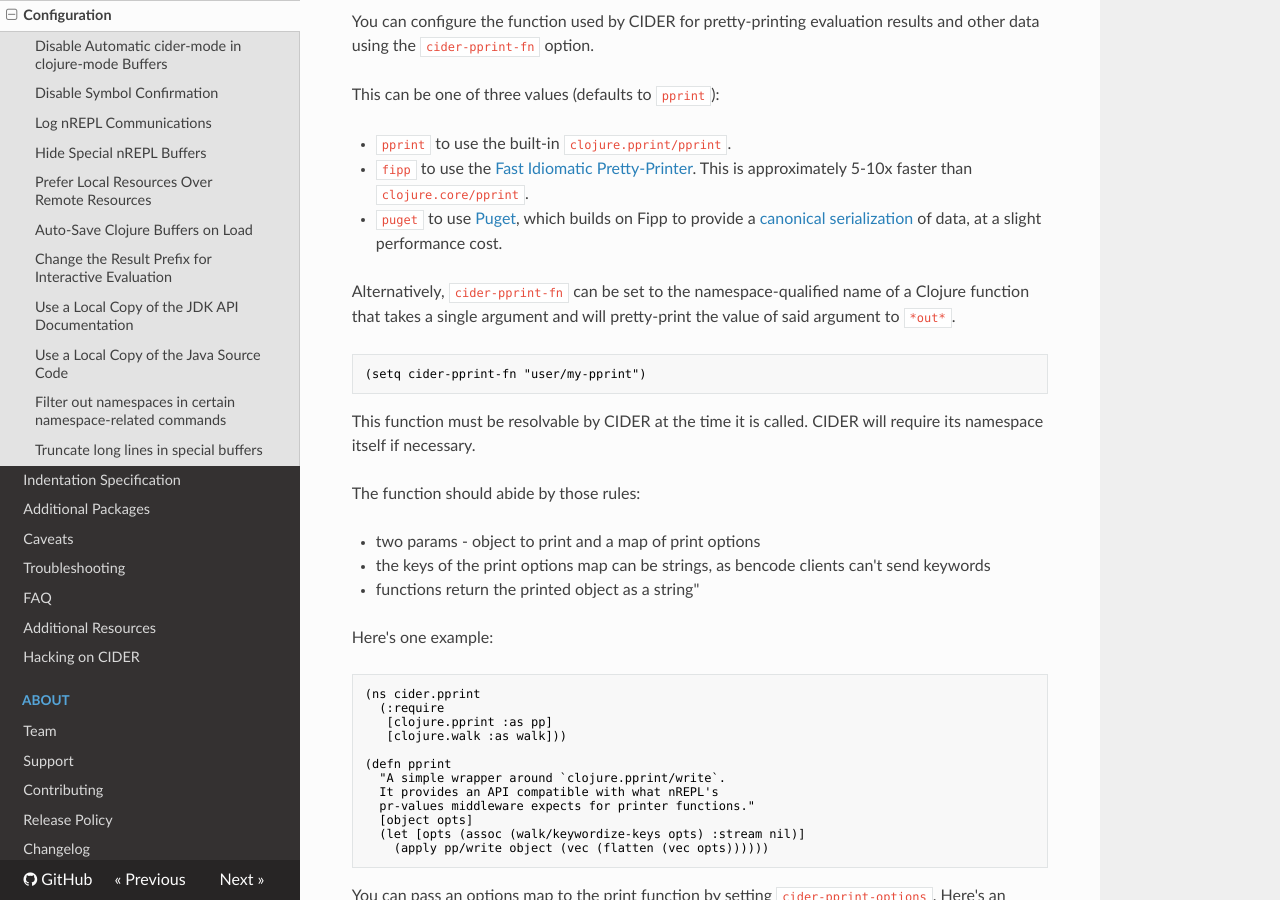
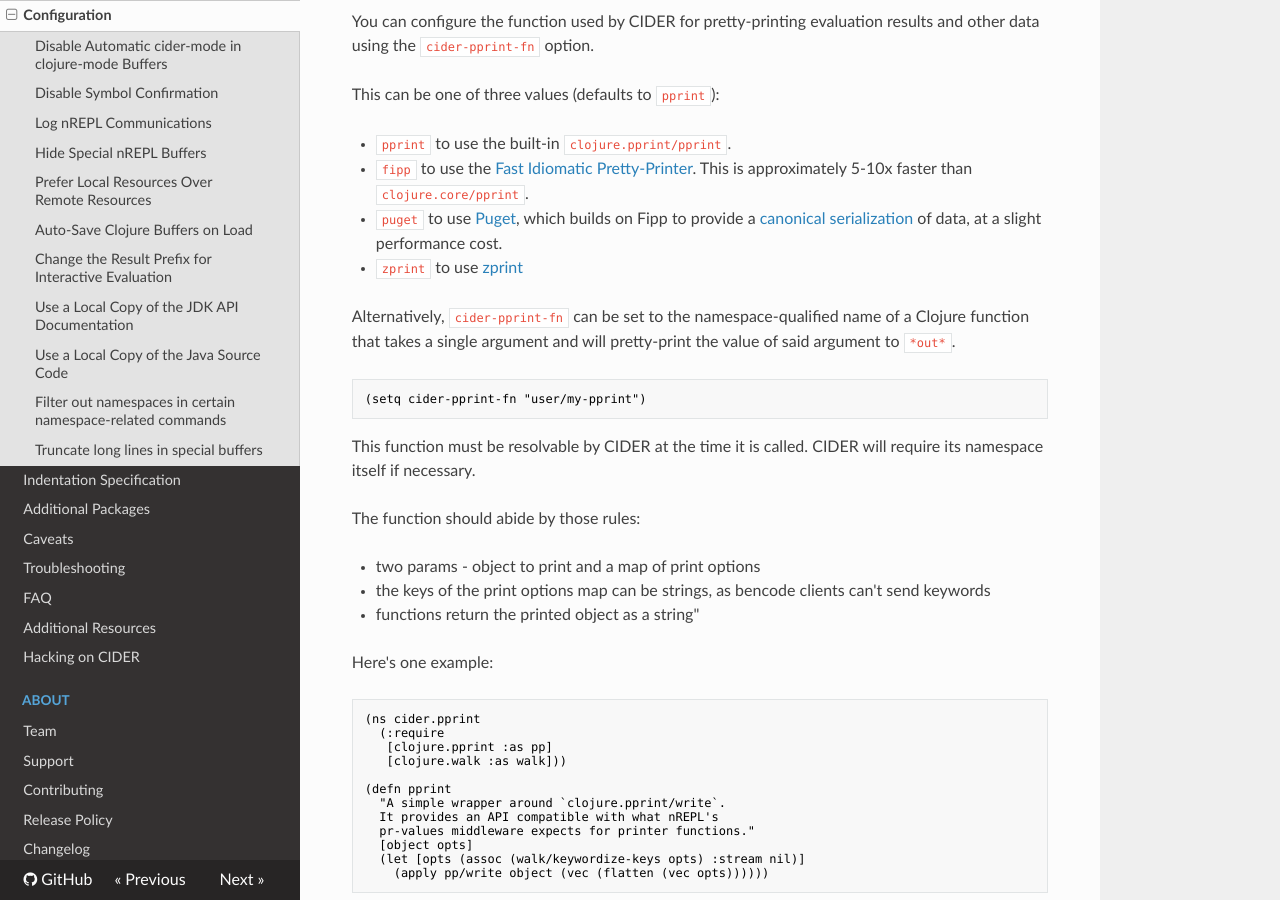
Before and after one commit to clojure-emacs/cider, an MkDocs documentation site: the page built from doc/configuration.md, in a window 1280 px wide and 900 px high, scrolled down 9404 px. Built offline with MkDocs 1.6.1, drawn with Linux system fonts in a browser that asks for light colours; nearby versions of some CDN libraries; old or Windows-style settings are respelled for this version of MkDocs.

Commit message:
Mention zprint in the docs

```diff
--- a/doc/configuration.md
+++ b/doc/configuration.md
@@ -385,6 +385,8 @@
   [canonical serialization](https://github.com/greglook/puget#canonical-representation)
   of data, at a slight performance cost.
 
+- `zprint` to use [zprint](https://github.com/kkinnear/zprint)
+
 Alternatively, `cider-pprint-fn` can be set to the namespace-qualified name of a
 Clojure function that takes a single argument and will pretty-print the value of
 said argument to `*out*`.
```
